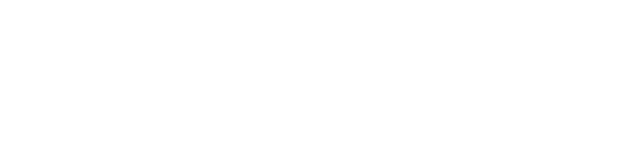
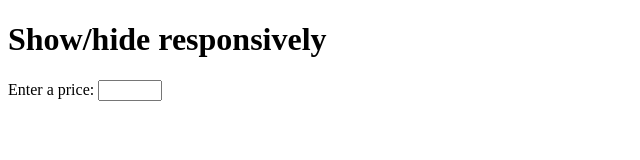
Before and after one commit to Fattaneh2016/ShowHide, a plain HTML site: page index.html in a window 1280 px wide. Shown: the whole page, without its empty margins (0-640 px from the left). Drawn offline with Linux system fonts and the light colour scheme.

Commit message:
attribute display

```diff
--- a/index.html
+++ b/index.html
@@ -1,11 +1,29 @@
-<!DOCTYPE html>
-
-<html lang="en">
-    <head>
-        <meta charset="utf-8" />
-        <title></title>
-    </head>
-    <body>
-
-    </body>
+<!doctype html>
+<html>
+<head>
+<title>Show/hide responsively</title>
+<script type = "text/javascript">
+function check_range() {
+    var value = document.getElementById("price1").value;
+    var paragraph_list = document.getElementsByTagName("p");
+    var first_paragraph = paragraph_list[0];
+    if (value >= 80) {
+        display = "block";
+    } else {
+        display = "none";
+    }
+    first_paragraph.style.display = display;
+}
+</script>
+</head>
+<body>
+<h1>Show/hide responsively</h1>
+<form>
+Enter a price: <input type = "number" id = "price1"
+min = "1" max = "100"
+       oninput = "check_range();"
+  ></input>
+</form>
+<p style = "display:none;">Warning: you are within 20% of your limit.</p>
+</body>
 </html>
```
